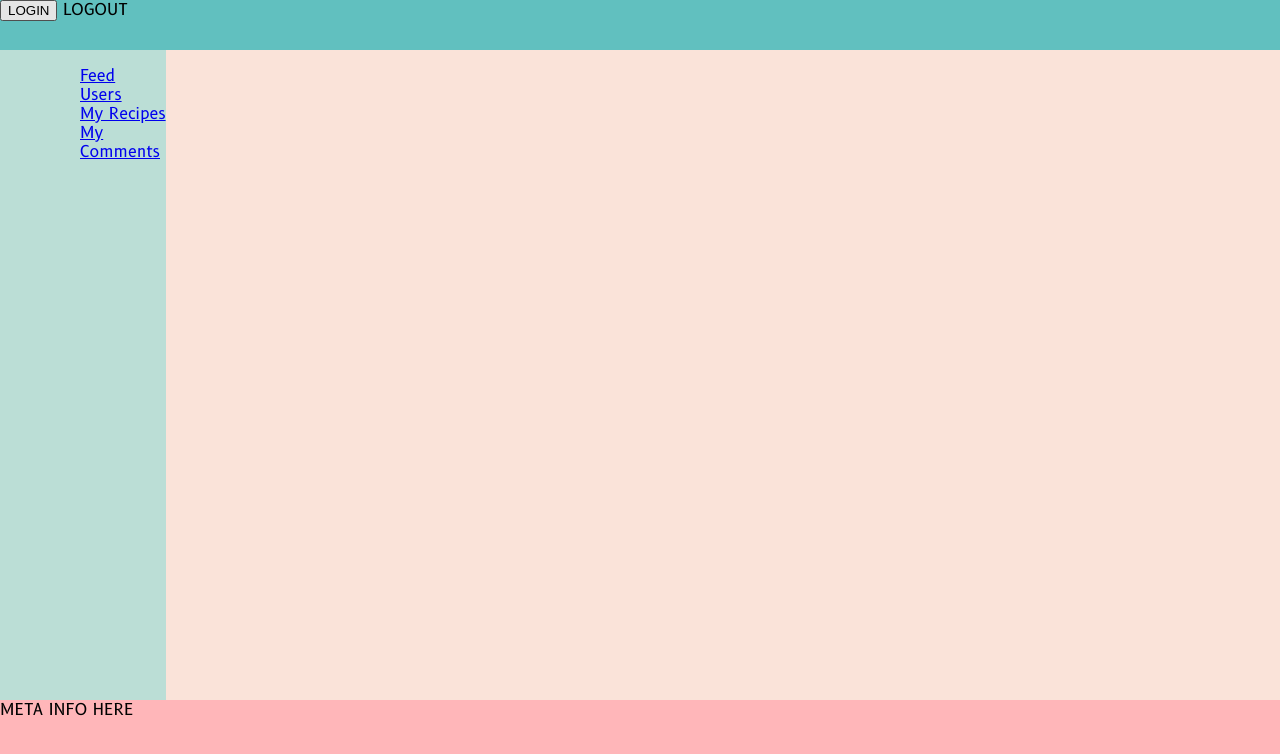
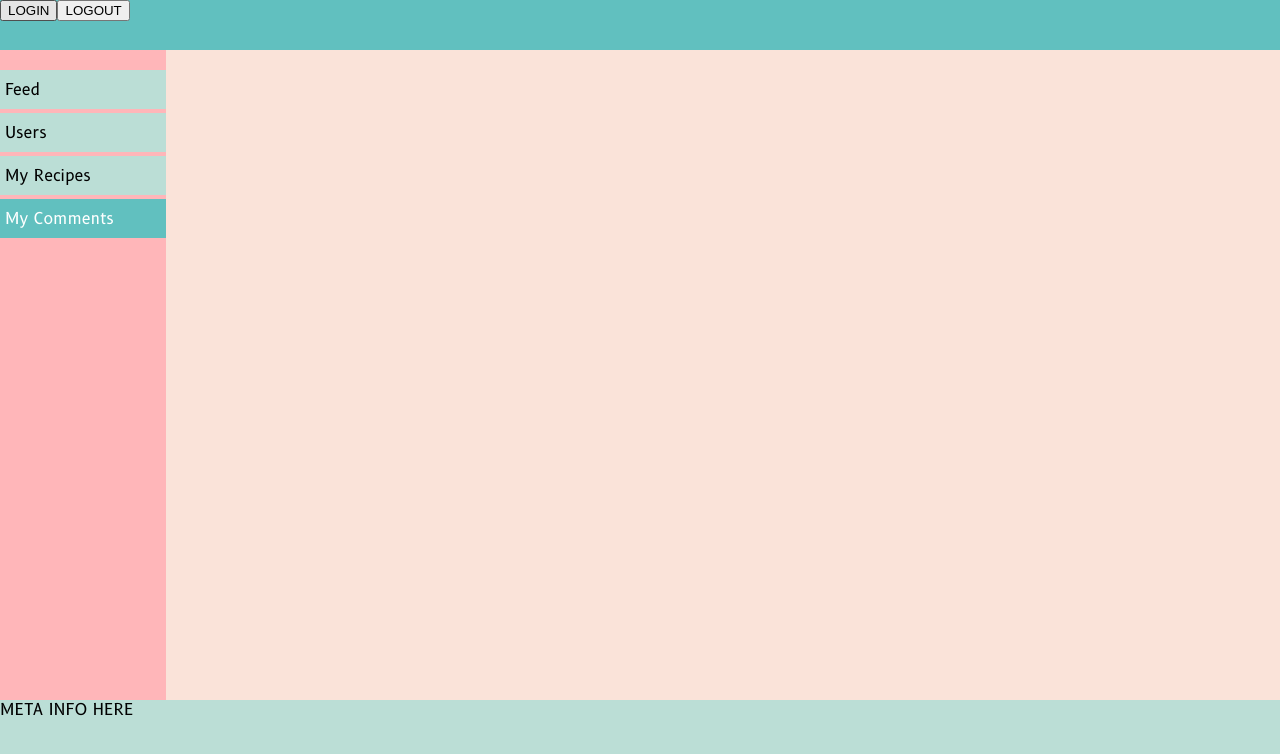
Before and after one commit to ArvApu/recipes-web-app, a Vue app: page /comments in a window 1280 px wide. Shown: the top 754 px of the page. Built offline with nearby package versions, Linux system fonts and the light colour scheme; no server answers.

Commit message:
comments route and view added, styled menu

```diff
--- a/src/App.vue
+++ b/src/App.vue
@@ -4,16 +4,14 @@
     <!-- HEADER -->
     <header id="header">
       <button @click="login()"> LOGIN </button>
-      LOGOUT
+      <button @click="login()"> LOGOUT </button>
     </header>
 
     <!-- MAIN -->
     <div id="main">
 
       <nav id="menu">
-        <ul>
-          <NavLinks/>
-        </ul>
+        <NavLinks/>
       </nav>
 
       <div id="content">
--- a/src/assets/css/main.css
+++ b/src/assets/css/main.css
@@ -64,14 +64,14 @@ body, #app{
 
 #footer {
     height: 100px;
-    background-color:#ffb6b9;
+    background-color:#bbded6;
     flex: none;
 }
 
 /* --------------- Main element elements ---------------- */
 
 #menu {
-    background-color:#bbded6;
+    background-color:#ffb6b9;
     height: 100%;
     width: 15%;
 }
@@ -96,6 +96,35 @@ body, #app{
   scrollbar-width: none;     /* Firefox */
 }
 
+
+/* --------------- Menu elements --------------- */
+
+#menu a{
+    color: #000000;
+    text-decoration: none;
+    display: block;
+    width: 100%;
+    padding: 10px 5px;
+}
+
+#menu a:hover{
+    background-color: #61c0bf;
+}
+
+#menu ul{
+    padding: 0;
+    list-style-type: none;
+}
+
+#menu li {
+    margin: 4px 0px;
+    background-color: #bbded6;
+}
+
+#menu .side-panel-exact-active{
+    color: #ffffff;
+    background-color: #61c0bf;
+}
 
 /* --------------- Recipes --------------- */
 
@@ -144,7 +173,7 @@ body, #app{
 
 /* --------------- Responsivnes --------------- */
 
-/* Extra small devices (phones, 600px and down) */
+/* Extra small devices (phones) */
 @media only screen and (max-width: 600px) {
 
     #content {
@@ -165,7 +194,7 @@ body, #app{
     }
 }
 
-/* Small devices (portrait tablets and large phones, 600px and up) */
+/* Small devices (portrait tablets and large phones) */
 @media only screen and (min-width: 600px) and (max-width: 920px){
     #content {
         padding: 0;
@@ -185,7 +214,7 @@ body, #app{
     }
 }
 
-/* Medium devices (landscape tablets, 768px and up) */
+/* Medium devices (landscape tablets) */
 @media only screen and (min-width: 920px) and (max-width: 1200px) {
     #content {
         padding: 0;
@@ -201,7 +230,7 @@ body, #app{
     }
 }
 
-/* Large devices (laptops/desktops, 992px and up) */
+/* Large devices (laptops/desktops) */
 @media only screen and (min-width: 1200px) and (max-width: 1800px){
     .recipe {
         margin: 1rem 1em;
--- a/src/router/index.js
+++ b/src/router/index.js
@@ -3,6 +3,7 @@ import VueRouter from 'vue-router'
 import Home from '../views/Home.vue'
 import Feed from '../views/Feed.vue'
 import Recipes from '../views/Recipes.vue'
+import Comments from '../views/Comments.vue'
 
 Vue.use(VueRouter)
 
@@ -16,6 +17,11 @@ const routes = [
     path: '/feed',
     name: 'Feed',
     component: Feed
+  },
+  {
+    path: '/comments',
+    name: 'Comments',
+    component: Comments
   },
   {
     path: '/recipes',
```
Also changed, not shown: src/views/Comments.vue (added).
